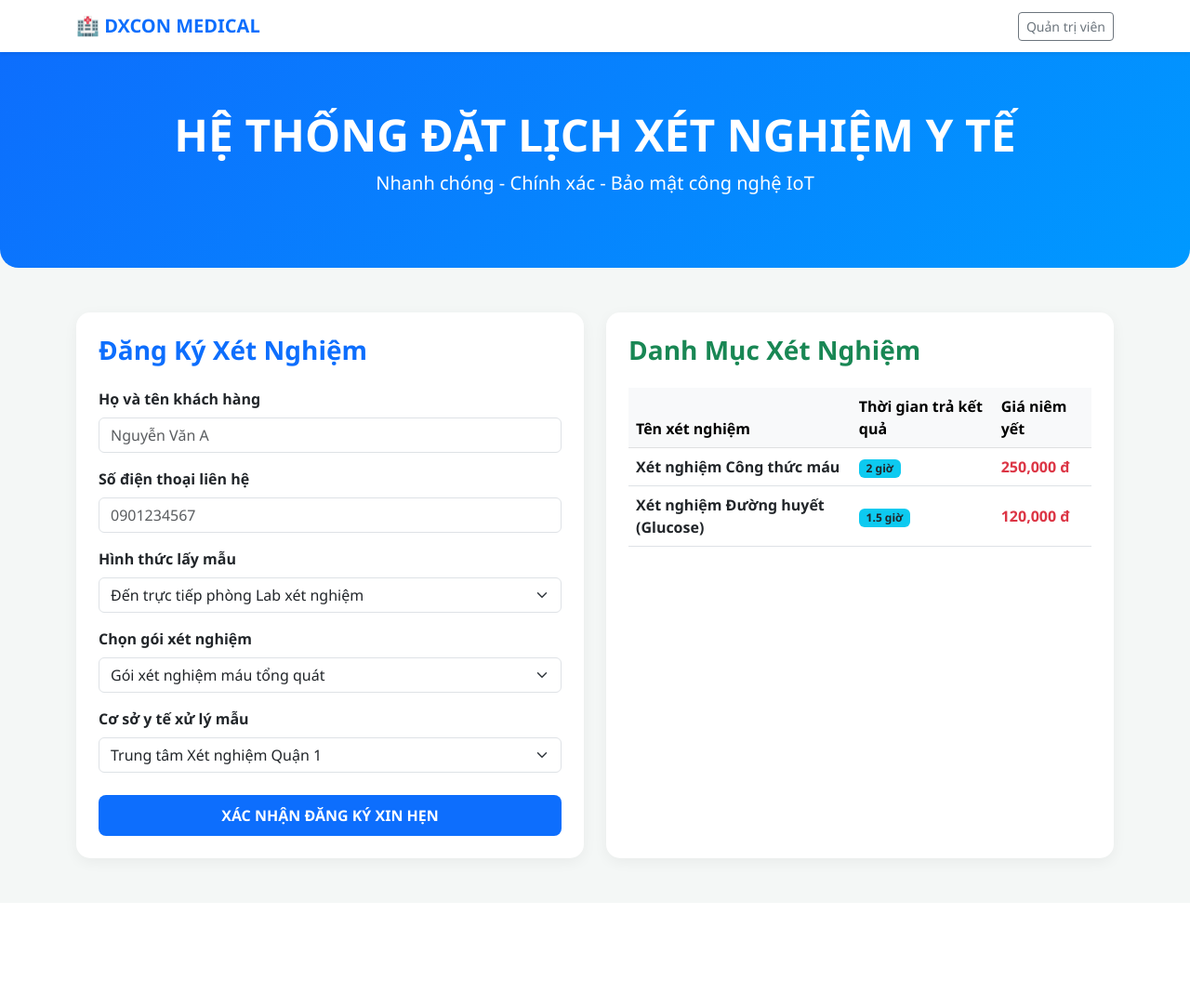
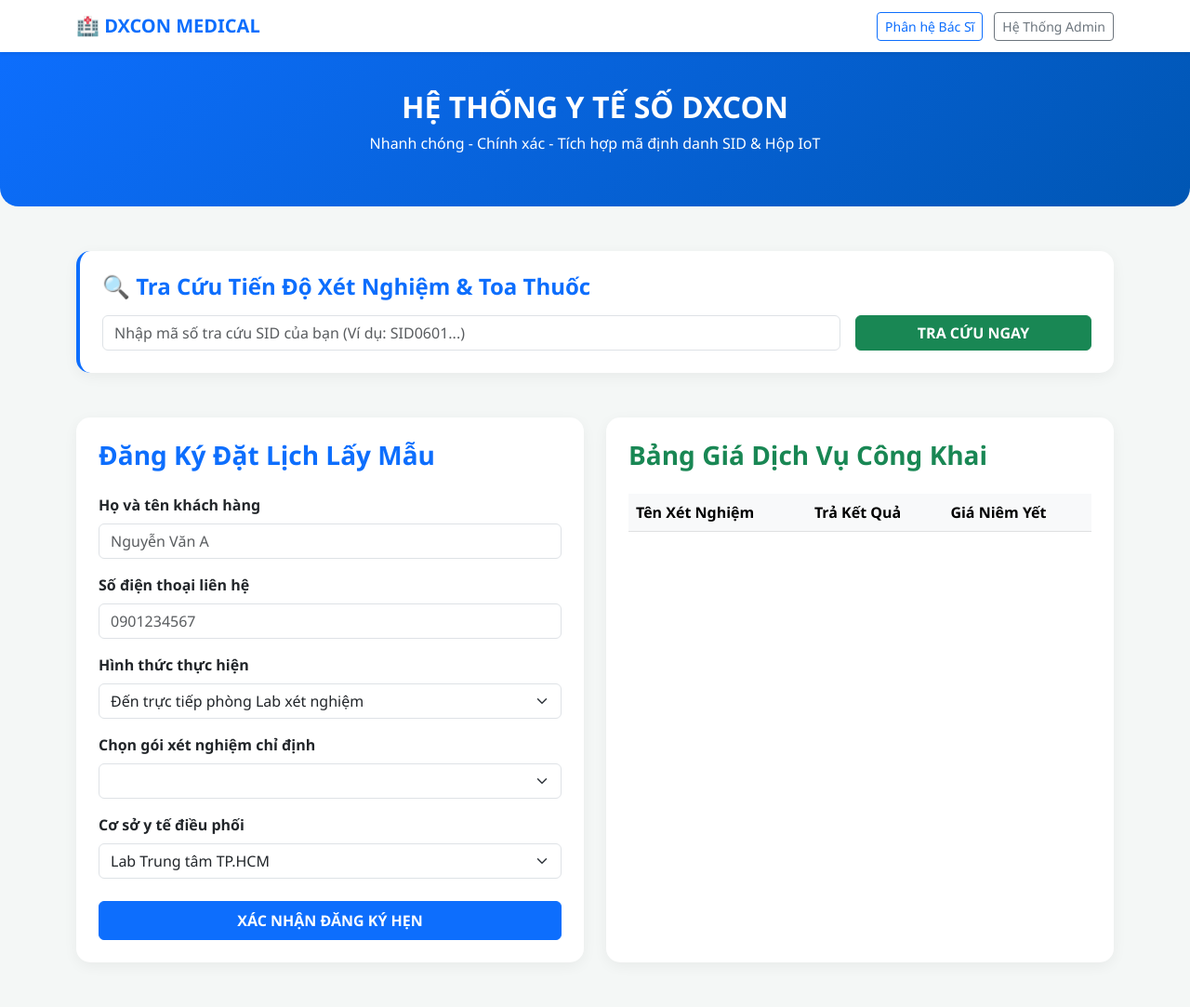
Before and after one commit to dxconmedical-max/dxconsystem, a Flask app: page / in a window 1280 px wide. Shown: the whole page at 93% size. Before the commit the page ends 935 px from the top, so only its background shows below. Run offline with Flask 3, Linux system fonts and the light colour scheme; tables that the repository leaves empty hold one stand-in row (values such as "Sample post"); data that the repository does not hold is empty.

Commit message:
Update index.html

```diff
--- a/templates/index.html
+++ b/templates/index.html
@@ -3,38 +3,69 @@
 <head>
     <meta charset="UTF-8">
     <meta name="viewport" content="width=device-width, initial-scale=1.0">
-    <title>DXCON MEDICAL - Hệ Thống Đặt Lịch Y Tế</title>
+    <title>DXCON MEDICAL - Đặt Lịch & Tra Cứu Y Tế</title>
     <link href="https://cdn.jsdelivr.net/npm/bootstrap@5.3.0/dist/css/bootstrap.min.css" rel="stylesheet">
     <style>
-        body { background-color: #f4f7f6; font-family: 'Segoe UI', Tahoma, Geneva, Verdana, sans-serif; }
-        .navbar-brand { font-weight: bold; color: #0d6efd !important; }
-        .hero-section { background: linear-gradient(135deg, #0d6efd, #0099ff); color: white; padding: 60px 0; text-align: center; border-radius: 0 0 20px 20px; }
-        .card-custom { border: none; border-radius: 15px; box-shadow: 0 4px 15px rgba(0,0,0,0.05); transition: 0.3s; }
-        .card-custom:hover { transform: translateY(-5px); }
-        .btn-primary { background-color: #0d6efd; border: none; border-radius: 8px; padding: 10px 20px; }
+        body { background-color: #f4f7f6; font-family: 'Segoe UI', sans-serif; }
+        .hero-section { background: linear-gradient(135deg, #0d6efd, #0056b3); color: white; padding: 40px 0; text-align: center; border-radius: 0 0 20px 20px; }
+        .card-custom { border: none; border-radius: 15px; box-shadow: 0 4px 15px rgba(0,0,0,0.05); }
     </style>
 </head>
 <body>
 
     <nav class="navbar navbar-expand-lg navbar-light bg-white shadow-sm">
         <div class="container">
-            <a class="navbar-brand" href="/">🏥 DXCON MEDICAL</a>
-            <a href="/admin" class="btn btn-outline-secondary btn-sm">Quản trị viên</a>
+            <a class="navbar-brand fw-bold text-primary" href="/">🏥 DXCON MEDICAL</a>
+            <div>
+                <a href="/doctor" class="btn btn-outline-primary btn-sm me-2">Phân hệ Bác Sĩ</a>
+                <a href="/admin" class="btn btn-outline-secondary btn-sm">Hệ Thống Admin</a>
+            </div>
         </div>
     </nav>
 
     <div class="hero-section">
         <div class="container">
-            <h1 class="display-5 fw-bold">HỆ THỐNG ĐẶT LỊCH XÉT NGHIỆM Y TẾ</h1>
-            <p class="lead">Nhanh chóng - Chính xác - Bảo mật công nghệ IoT</p>
+            <h2 class="fw-bold">HỆ THỐNG Y TẾ SỐ DXCON</h2>
+            <p>Nhanh chóng - Chính xác - Tích hợp mã định danh SID & Hộp IoT</p>
         </div>
     </div>
 
     <div class="container my-5">
+        <div class="card card-custom p-4 bg-white mb-5 border-start border-primary border-4">
+            <h4 class="fw-bold text-primary mb-3">🔍 Tra Cứu Tiến Độ Xét Nghiệm & Toa Thuốc</h4>
+            <form action="/" method="GET" class="row g-3">
+                <div class="col-md-9">
+                    <input type="text" class="form-control" name="search_sid" value="{{ search_sid }}" placeholder="Nhập mã số tra cứu SID của bạn (Ví dụ: SID0601...)" required>
+                </div>
+                <div class="col-md-3">
+                    <button type="submit" class="btn btn-success w-100 fw-bold">TRA CỨU NGAY</button>
+                </div>
+            </form>
+
+            {% if patient_info %}
+            <div class="mt-4 p-3 bg-light rounded border">
+                <h5 class="text-success fw-bold">Thông tin tìm thấy cho Mã định danh: {{ patient_info.sid }}</h5>
+                <div class="row mt-2">
+                    <div class="col-md-4"><b>Bệnh nhân:</b> {{ patient_info.name }}</div>
+                    <div class="col-md-4"><b>Trạng thái mẫu:</b> <span class="badge bg-warning text-dark">{{ patient_info.last_interaction }}</span></div>
+                    <div class="col-md-4"><b>Nơi xử lý:</b> {{ patient_info.chosen_lab }}</div>
+                </div>
+                <hr>
+                <div class="row">
+                    <div class="col-md-6"><b>Lời khuyên từ Bác sĩ:</b> <p class="text-muted">{{ patient_info.doctor_notes if patient_info.doctor_notes else 'Đang chờ bác sĩ đọc kết quả...' }}</p></div>
+                    <div class="col-md-3"><b>Toa thuốc đính kèm:</b> <br>{{ patient_info.prescription_path if patient_info.prescription_path else 'Chưa có toa thuốc' }}</div>
+                    <div class="col-md-3"><b>Lịch hẹn tái khám:</b> <br><span class="text-danger fw-bold">📅 {{ patient_info.revisit_date if patient_info.revisit_date else 'Chưa chỉ định' }}</span></div>
+                </div>
+            </div>
+            {% elif search_sid %}
+            <div class="alert alert-danger mt-3">Không tìm thấy dữ liệu hợp lệ cho mã SID này. Vui lòng kiểm tra lại!</div>
+            {% endif %}
+        </div>
+
         <div class="row g-4">
             <div class="col-lg-6">
-                <div class="card card-custom p-4 bg-white">
-                    <h3 class="mb-4 text-primary fw-bold">Đăng Ký Xét Nghiệm</h3>
+                <div class="card card-custom p-4 bg-white h-100">
+                    <h3 class="mb-4 text-primary fw-bold">Đăng Ký Đặt Lịch Lấy Mẫu</h3>
                     <form action="/api/guest/book" method="POST">
                         <div class="mb-3">
                             <label class="form-label fw-bold">Họ và tên khách hàng</label>
@@ -45,68 +76,54 @@
                             <input type="tel" class="form-control" name="guest_phone" placeholder="0901234567" required>
                         </div>
                         <div class="mb-3">
-                            <label class="form-label fw-bold">Hình thức lấy mẫu</label>
-                            <select class="form-select" name="service_type" id="serviceType" onchange="toggleAddress()">
+                            <label class="form-label fw-bold">Hình thức thực hiện</label>
+                            <select class="form-select" name="service_type" id="serviceType" onchange="toggleAddressField()">
                                 <option value="at_lab">Đến trực tiếp phòng Lab xét nghiệm</option>
                                 <option value="at_home">🛵 Điều phối nhân viên đến lấy mẫu tại nhà</option>
                             </select>
                         </div>
-                        <div class="mb-3 id="addressField" style="display:none;">
-                            <label class="form-label fw-bold">Địa chỉ lấy mẫu tại nhà</label>
-                            <input type="text" class="form-control" name="guest_address" placeholder="Số nhà, tên đường, quận/huyện...">
+                        <div class="mb-3" id="addressField" style="display:none;">
+                            <label class="form-label fw-bold text-danger">Địa chỉ/Vị trí lấy mẫu chi tiết</label>
+                            <input type="text" class="form-control border-danger" id="guest_address" name="guest_address" placeholder="Số nhà, tên đường, phường, quận/huyện...">
                         </div>
                         <div class="mb-3">
-                            <label class="form-label fw-bold">Chọn gói xét nghiệm</label>
+                            <label class="form-label fw-bold">Chọn gói xét nghiệm chỉ định</label>
                             <select class="form-select" name="chosen_test">
                                 {% for test in tests %}
-                                <option value="{{ test.name }}">{{ test.name }} - {{ "{:,}".format(test.price) }} VNĐ</option>
-                                {% else %}
-                                <option value="Tổng quát">Gói xét nghiệm máu tổng quát</option>
+                                <option value="{{ test.name }}">{{ test.name }} - {{ "{:,}".format(test.price) }} đ</option>
                                 {% endfor %}
                             </select>
                         </div>
                         <div class="mb-4">
-                            <label class="form-label fw-bold">Cơ sở y tế xử lý mẫu</label>
+                            <label class="form-label fw-bold">Cơ sở y tế điều phối</label>
                             <select class="form-select" name="chosen_lab">
-                                <option value="Trung tâm Xét nghiệm Quận 1">Trung tâm Xét nghiệm Quận 1</option>
                                 <option value="Lab Trung tâm TP.HCM">Lab Trung tâm TP.HCM</option>
-                                <option value="Phòng xét nghiệm chất lượng cao">Phòng xét nghiệm chất lượng cao</option>
+                                <option value="Phòng xét nghiệm chất lượng cao DX">Phòng xét nghiệm chất lượng cao DX</option>
                             </select>
                         </div>
-                        <button type="submit" class="btn btn-primary w-100 fw-bold">XÁC NHẬN ĐĂNG KÝ XIN HẸN</button>
+                        <button type="submit" class="btn btn-primary w-100 fw-bold py-2">XÁC NHẬN ĐĂNG KÝ HẸN</button>
                     </form>
                 </div>
             </div>
 
             <div class="col-lg-6">
                 <div class="card card-custom p-4 bg-white h-100">
-                    <h3 class="mb-4 text-success fw-bold">Danh Mục Xét Nghiệm</h3>
+                    <h3 class="mb-4 text-success fw-bold">Bảng Giá Dịch Vụ Công Khai</h3>
                     <div class="table-responsive">
-                        <table class="table table-hover align-middle">
+                        <table class="table table-hover">
                             <thead class="table-light">
                                 <tr>
-                                    <th>Tên xét nghiệm</th>
-                                    <th>Thời gian trả kết quả</th>
-                                    <th>Giá niêm yết</th>
+                                    <th>Tên Xét Nghiệm</th>
+                                    <th>Trả Kết Quả</th>
+                                    <th>Giá Niêm Yết</th>
                                 </tr>
                             </thead>
                             <tbody>
                                 {% for test in tests %}
                                 <tr>
                                     <td class="fw-bold">{{ test.name }}</td>
-                                    <td><span class="badge bg-info text-dark">{{ test.eta if test.eta else '2-4 giờ' }}</span></td>
+                                    <td><span class="badge bg-info text-dark">{{ test.eta }}</span></td>
                                     <td class="text-danger fw-bold">{{ "{:,}".format(test.price) }} đ</td>
-                                </tr>
-                                {% else %}
-                                <tr>
-                                    <td class="fw-bold">Xét nghiệm Công thức máu</td>
-                                    <td><span class="badge bg-info text-dark">2 giờ</span></td>
-                                    <td class="text-danger fw-bold">250,000 đ</td>
-                                </tr>
-                                <tr>
-                                    <td class="fw-bold">Xét nghiệm Đường huyết (Glucose)</td>
-                                    <td><span class="badge bg-info text-dark">1.5 giờ</span></td>
-                                    <td class="text-danger fw-bold">120,000 đ</td>
                                 </tr>
                                 {% endfor %}
                             </tbody>
@@ -118,11 +135,17 @@
     </div>
 
     <script>
-        function toggleAddress() {
+        function toggleAddressField() {
             var type = document.getElementById("serviceType").value;
             var field = document.getElementById("addressField");
-            if(type === "at_home") { field.style.display = "block"; }
-            else { field.style.display = "none"; }
+            var input = document.getElementById("guest_address");
+            if(type === "at_home") {
+                field.style.display = "block";
+                input.required = true;
+            } else {
+                field.style.display = "none";
+                input.required = false;
+            }
         }
     </script>
 </body>
```
